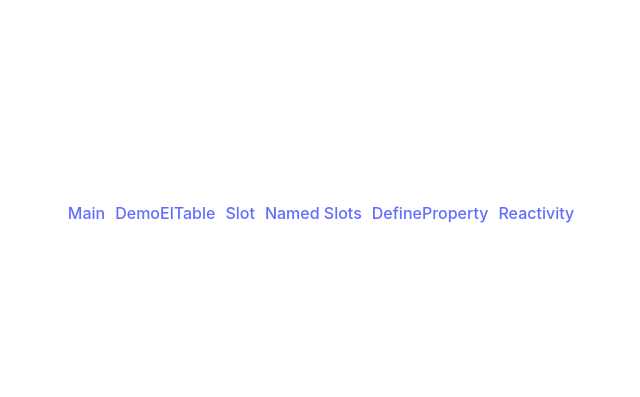
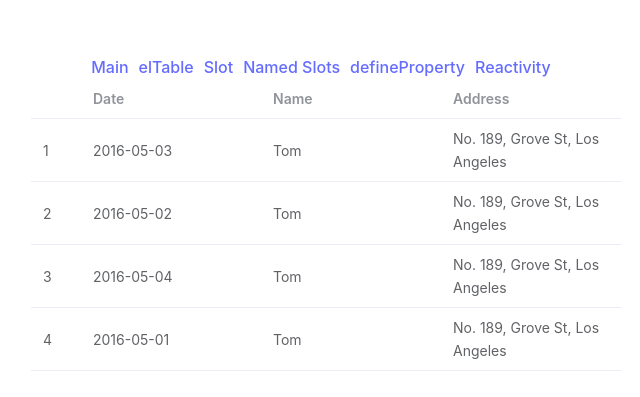
Before and after one commit to limecorner/vite-project, a Vue app: page /elTable in a window 1280 px wide. Shown: the part 187-584 px from the top of the page, without its empty margins (314-954 px from the left). Built offline with nearby package versions, Linux system fonts and the light colour scheme.

Commit message:
router-link 用 v-for 改寫

```diff
--- a/src/App.vue
+++ b/src/App.vue
@@ -1,21 +1,45 @@
-<script setup>
-import HelloWorld from "./components/HelloWorld.vue";
-</script>
-
 <template>
   <div>
-    <router-link to="/" class="mr-10px">Main</router-link>
-    <router-link to="/demoElTable" class="mr-10px">DemoElTable</router-link>
-    <router-link to="/slot" class="mr-10px">Slot</router-link>
-    <router-link to="/named-slots" class="mr-10px">Named Slots</router-link>
-    <router-link to="/defineProperty" class="mr-10px"
-      >DefineProperty</router-link
+    <router-link
+      v-for="{ to, heading } in routerArray"
+      :to="to"
+      class="mr-10px"
+      >{{ heading }}</router-link
     >
-    <router-link to="/reactivity" class="mr-10px">Reactivity</router-link>
   </div>
   <HelloWorld msg="Vite + Vue" />
   <router-view></router-view>
 </template>
+
+<script setup>
+import HelloWorld from "./components/HelloWorld.vue";
+const routerArray = [
+  {
+    to: "/",
+    heading: "Main",
+  },
+  {
+    to: "elTable",
+    heading: "elTable",
+  },
+  {
+    to: "slot",
+    heading: "Slot",
+  },
+  {
+    to: "named-slots",
+    heading: "Named Slots",
+  },
+  {
+    to: "defineProperty",
+    heading: "defineProperty",
+  },
+  {
+    to: "reactivity",
+    heading: "Reactivity",
+  },
+];
+</script>
 
 <style scoped>
 .mr-10px {
--- a/src/router/index.js
+++ b/src/router/index.js
@@ -6,9 +6,9 @@ const routes = [
     component: () => import("@/views/Main.vue"),
   },
   {
-    path: "/demoElTable",
-    name: "DemoElTable",
-    component: () => import("@/views/DemoElTable.vue"),
+    path: "/elTable",
+    name: "elTable",
+    component: () => import("@/views/ElTable.vue"),
   },
   {
     path: "/slot",
```
Also changed, not shown: src/views/ElTable.vue (renamed from src/views/DemoElTable.vue).
